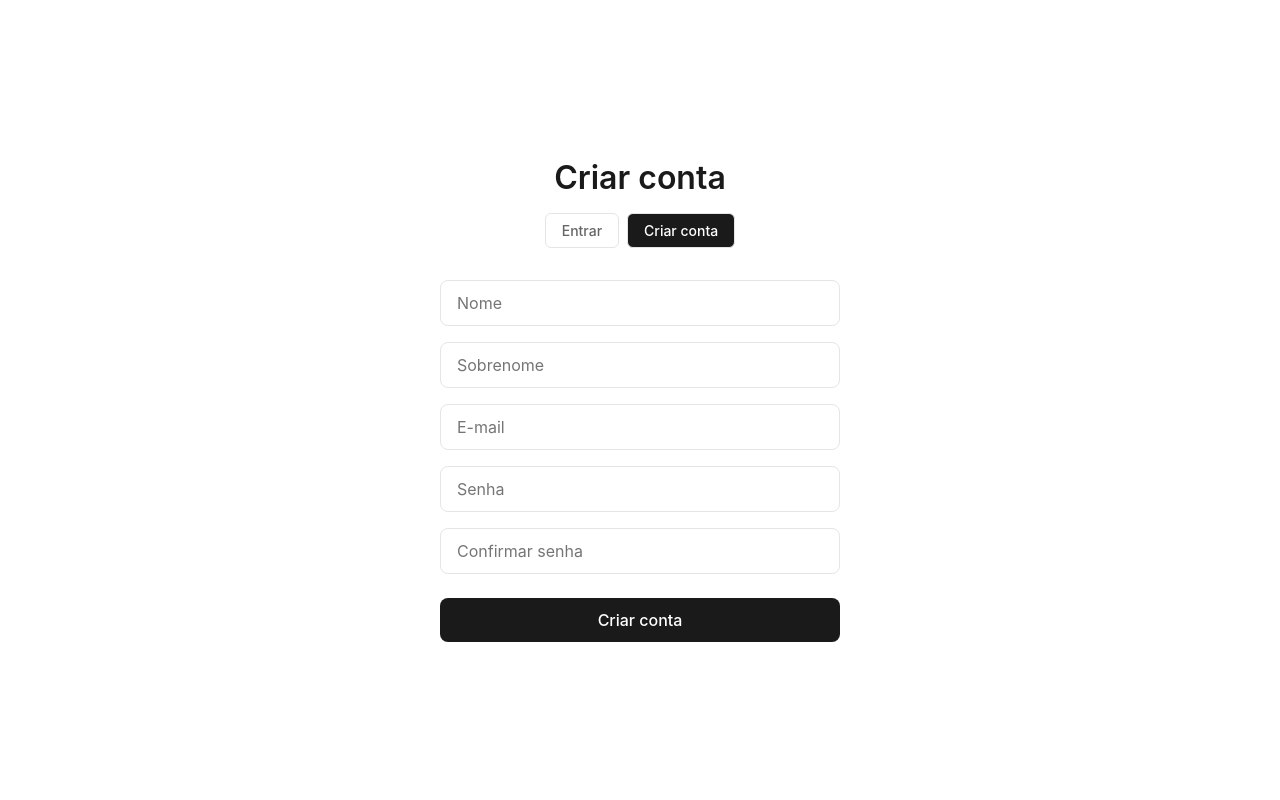
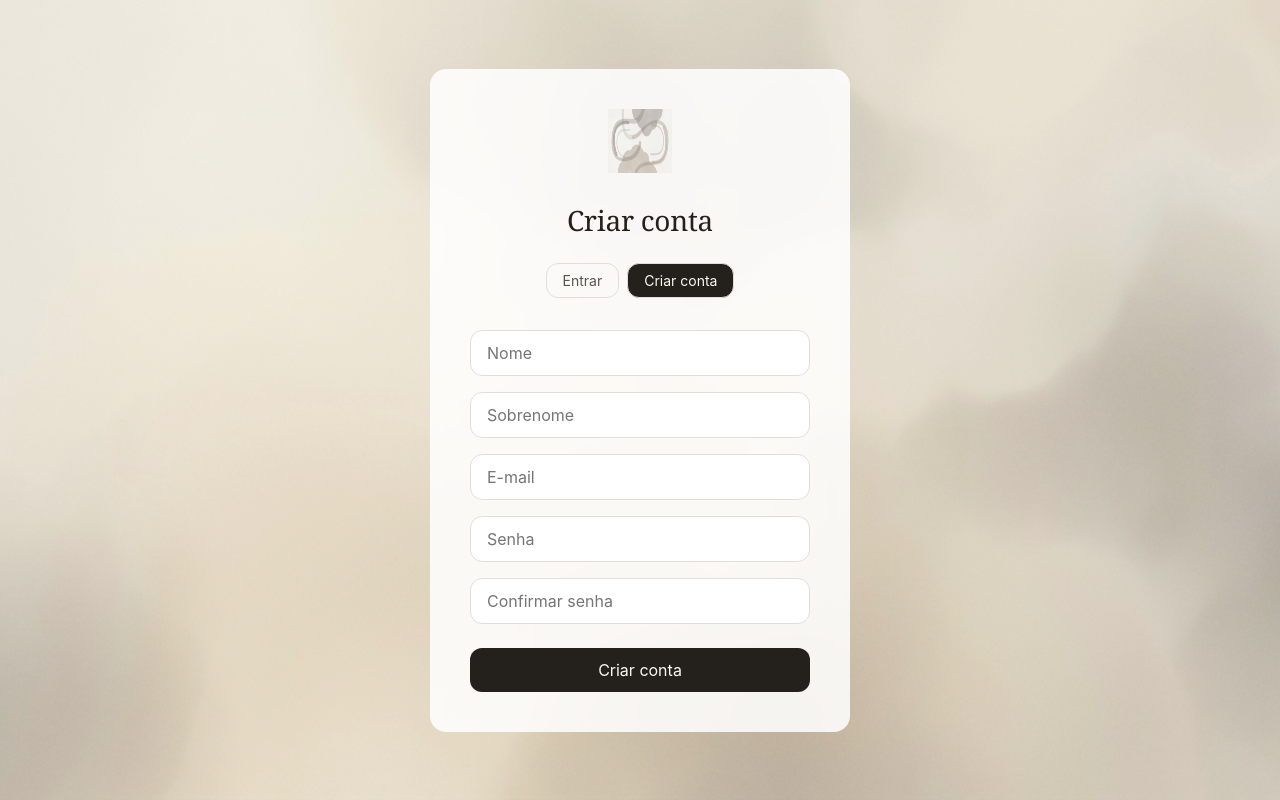
Before and after one commit to haendelllopes/pachai, a Next.js app: page /login in a window 1280 px wide. Both pictures are taken after a click on the button "Criar conta". Built offline with nearby package versions, Linux system fonts and the light colour scheme.

Commit message:
feat: implementa sistema visual Pachai - tokens CSS, refatoracao de login e chat minimalista

```diff
--- a/app/(auth)/login/page.tsx
+++ b/app/(auth)/login/page.tsx
@@ -3,6 +3,7 @@
 import { useState, useEffect } from 'react'
 import { useRouter } from 'next/navigation'
 import { createClient } from '@/app/lib/supabase/client'
+import Image from 'next/image'
 
 type Mode = 'signin' | 'signup'
 
@@ -164,33 +165,69 @@ export default function LoginPage() {
   }
 
   return (
-    <main style={{
+    <main
+      className="auth-page"
+      style={{
         minHeight: '100vh',
-      display: 'flex',
-      flexDirection: 'column',
-      alignItems: 'center',
-      justifyContent: 'center',
+        display: 'grid',
+        placeItems: 'center',
+        backgroundImage: 'url(/image/background-icon.jpeg)',
+        backgroundSize: 'cover',
+        backgroundPosition: 'center',
+        backgroundRepeat: 'no-repeat',
+        backgroundColor: 'var(--bg-main)',
+        backgroundBlendMode: 'multiply',
         padding: '2rem',
-    }}>
-      <div style={{
-        maxWidth: '400px',
+      }}
+    >
+      <section
+        className="auth-card"
+        style={{
           width: '100%',
-      }}>
-        <h1 style={{
-          fontSize: '2rem',
-          fontWeight: 600,
-          marginBottom: '1rem',
+          maxWidth: '420px',
+          padding: '2.5rem',
+          background: 'rgba(255, 255, 255, 0.85)',
+          backdropFilter: 'blur(6px)',
+          borderRadius: 'var(--radius-lg)',
           textAlign: 'center',
-        }}>
+        }}
+      >
+        <Image
+          src="/image/hero-icon.jpeg"
+          alt="Pachai"
+          width={64}
+          height={64}
+          className="auth-icon"
+          style={{
+            width: '64px',
+            height: '64px',
+            marginBottom: '1.5rem',
+            opacity: 0.85,
+            margin: '0 auto 1.5rem',
+          }}
+        />
+
+        <h1
+          style={{
+            fontSize: '1.75rem',
+            fontWeight: 400,
+            fontFamily: 'Georgia, "Times New Roman", serif',
+            marginBottom: '1.5rem',
+            color: 'var(--text-main)',
+            letterSpacing: '-0.01em',
+          }}
+        >
           {mode === 'signin' ? 'Entrar no Pachai' : 'Criar conta'}
         </h1>
 
-        <div style={{
+        <div
+          style={{
             display: 'flex',
             gap: '0.5rem',
             marginBottom: '2rem',
             justifyContent: 'center',
-        }}>
+          }}
+        >
           <button
             type="button"
             onClick={() => {
@@ -199,13 +236,20 @@ export default function LoginPage() {
             }}
             style={{
               padding: '0.5rem 1rem',
-              background: mode === 'signin' ? '#1a1a1a' : 'transparent',
-              color: mode === 'signin' ? '#ffffff' : '#666',
-              border: '1px solid #e5e5e5',
-              borderRadius: '0.375rem',
+              background: mode === 'signin' ? 'var(--text-main)' : 'transparent',
+              color: mode === 'signin' ? 'var(--bg-main)' : 'var(--text-soft)',
+              border: `1px solid var(--border-soft)`,
+              borderRadius: 'var(--radius-md)',
               fontSize: '0.875rem',
-              fontWeight: 500,
+              fontWeight: 400,
               cursor: 'pointer',
+              transition: 'opacity 0.2s ease',
+            }}
+            onMouseEnter={(e) => {
+              e.currentTarget.style.opacity = '0.8'
+            }}
+            onMouseLeave={(e) => {
+              e.currentTarget.style.opacity = '1'
             }}
           >
             Entrar
@@ -218,13 +262,20 @@ export default function LoginPage() {
             }}
             style={{
               padding: '0.5rem 1rem',
-              background: mode === 'signup' ? '#1a1a1a' : 'transparent',
-              color: mode === 'signup' ? '#ffffff' : '#666',
-              border: '1px solid #e5e5e5',
-              borderRadius: '0.375rem',
+              background: mode === 'signup' ? 'var(--text-main)' : 'transparent',
+              color: mode === 'signup' ? 'var(--bg-main)' : 'var(--text-soft)',
+              border: `1px solid var(--border-soft)`,
+              borderRadius: 'var(--radius-md)',
               fontSize: '0.875rem',
-              fontWeight: 500,
+              fontWeight: 400,
               cursor: 'pointer',
+              transition: 'opacity 0.2s ease',
+            }}
+            onMouseEnter={(e) => {
+              e.currentTarget.style.opacity = '0.8'
+            }}
+            onMouseLeave={(e) => {
+              e.currentTarget.style.opacity = '1'
             }}
           >
             Criar conta
@@ -232,14 +283,16 @@ export default function LoginPage() {
         </div>
 
         {error && (
-          <div style={{
+          <div
+            style={{
               padding: '0.75rem 1rem',
-            background: '#fee',
-            color: '#c33',
-            borderRadius: '0.5rem',
+              background: 'rgba(204, 51, 51, 0.1)',
+              color: 'oklch(0.50 0.15 25)',
+              borderRadius: 'var(--radius-md)',
               marginBottom: '1rem',
               fontSize: '0.875rem',
-          }}>
+            }}
+          >
             {error}
           </div>
         )}
@@ -257,9 +310,11 @@ export default function LoginPage() {
                 style={{
                   width: '100%',
                   padding: '0.75rem 1rem',
-                  border: '1px solid #e5e5e5',
-                  borderRadius: '0.5rem',
+                  border: '1px solid var(--border-soft)',
+                  borderRadius: 'var(--radius-md)',
                   fontSize: '1rem',
+                  color: 'var(--text-main)',
+                  backgroundColor: 'white',
                 }}
               />
             </div>
@@ -275,9 +330,11 @@ export default function LoginPage() {
                 style={{
                   width: '100%',
                   padding: '0.75rem 1rem',
-                  border: '1px solid #e5e5e5',
-                  borderRadius: '0.5rem',
+                  border: '1px solid var(--border-soft)',
+                  borderRadius: 'var(--radius-md)',
                   fontSize: '1rem',
+                  color: 'var(--text-main)',
+                  backgroundColor: 'white',
                 }}
               />
             </div>
@@ -293,9 +350,11 @@ export default function LoginPage() {
                 style={{
                   width: '100%',
                   padding: '0.75rem 1rem',
-                  border: '1px solid #e5e5e5',
-                  borderRadius: '0.5rem',
+                  border: '1px solid var(--border-soft)',
+                  borderRadius: 'var(--radius-md)',
                   fontSize: '1rem',
+                  color: 'var(--text-main)',
+                  backgroundColor: 'white',
                 }}
               />
             </div>
@@ -311,9 +370,11 @@ export default function LoginPage() {
                 style={{
                   width: '100%',
                   padding: '0.75rem 1rem',
-                  border: '1px solid #e5e5e5',
-                  borderRadius: '0.5rem',
+                  border: '1px solid var(--border-soft)',
+                  borderRadius: 'var(--radius-md)',
                   fontSize: '1rem',
+                  color: 'var(--text-main)',
+                  backgroundColor: 'white',
                 }}
               />
             </div>
@@ -329,9 +390,11 @@ export default function LoginPage() {
                 style={{
                   width: '100%',
                   padding: '0.75rem 1rem',
-                  border: '1px solid #e5e5e5',
-                  borderRadius: '0.5rem',
+                  border: '1px solid var(--border-soft)',
+                  borderRadius: 'var(--radius-md)',
                   fontSize: '1rem',
+                  color: 'var(--text-main)',
+                  backgroundColor: 'white',
                 }}
               />
             </div>
@@ -339,16 +402,22 @@ export default function LoginPage() {
             <button
               type="submit"
               disabled={loading}
-              className="landing-button"
               style={{
                 width: '100%',
                 padding: '0.75rem 2rem',
-                background: loading ? '#ccc' : '#1a1a1a',
-                color: '#ffffff',
-                borderRadius: '0.5rem',
+                background: loading ? 'var(--border-soft)' : 'var(--text-main)',
+                color: 'var(--bg-main)',
+                borderRadius: 'var(--radius-md)',
                 fontSize: '1rem',
-                fontWeight: 500,
+                fontWeight: 400,
                 cursor: loading ? 'not-allowed' : 'pointer',
+                transition: 'opacity 0.2s ease',
+              }}
+              onMouseEnter={(e) => {
+                if (!loading) e.currentTarget.style.opacity = '0.85'
+              }}
+              onMouseLeave={(e) => {
+                e.currentTarget.style.opacity = '1'
               }}
             >
               {loading ? 'Criando conta...' : 'Criar conta'}
@@ -367,9 +436,11 @@ export default function LoginPage() {
                 style={{
                   width: '100%',
                   padding: '0.75rem 1rem',
-                  border: '1px solid #e5e5e5',
-                  borderRadius: '0.5rem',
+                  border: '1px solid var(--border-soft)',
+                  borderRadius: 'var(--radius-md)',
                   fontSize: '1rem',
+                  color: 'var(--text-main)',
+                  backgroundColor: 'white',
                 }}
               />
             </div>
@@ -385,9 +456,11 @@ export default function LoginPage() {
                 style={{
                   width: '100%',
                   padding: '0.75rem 1rem',
-                  border: '1px solid #e5e5e5',
-                  borderRadius: '0.5rem',
+                  border: '1px solid var(--border-soft)',
+                  borderRadius: 'var(--radius-md)',
                   fontSize: '1rem',
+                  color: 'var(--text-main)',
+                  backgroundColor: 'white',
                 }}
               />
             </div>
@@ -395,23 +468,29 @@ export default function LoginPage() {
             <button
               type="submit"
               disabled={loading}
-              className="landing-button"
               style={{
                 width: '100%',
                 padding: '0.75rem 2rem',
-                background: loading ? '#ccc' : '#1a1a1a',
-                color: '#ffffff',
-                borderRadius: '0.5rem',
+                background: loading ? 'var(--border-soft)' : 'var(--text-main)',
+                color: 'var(--bg-main)',
+                borderRadius: 'var(--radius-md)',
                 fontSize: '1rem',
-                fontWeight: 500,
+                fontWeight: 400,
                 cursor: loading ? 'not-allowed' : 'pointer',
+                transition: 'opacity 0.2s ease',
+              }}
+              onMouseEnter={(e) => {
+                if (!loading) e.currentTarget.style.opacity = '0.85'
+              }}
+              onMouseLeave={(e) => {
+                e.currentTarget.style.opacity = '1'
               }}
             >
               {loading ? 'Entrando...' : 'Entrar'}
             </button>
           </form>
         )}
-      </div>
+      </section>
     </main>
   )
 }
--- a/app/globals.css
+++ b/app/globals.css
@@ -1,3 +1,10 @@
+/*
+SISTEMA VISUAL PACHAI:
+- O texto é o protagonista
+- A interface nunca deve parecer produtiva ou acelerada
+- Se algo chamar atenção, está errado
+*/
+
 * {
   box-sizing: border-box;
   padding: 0;
@@ -5,6 +12,16 @@
 }
 
 :root {
+  /* Tokens do Sistema Visual Pachai (Design System Mínimo) */
+  --bg-main: oklch(0.98 0.01 85);
+  --bg-soft: oklch(0.96 0.01 85);
+  --text-main: oklch(0.25 0.01 85);
+  --text-soft: oklch(0.45 0.01 85);
+  --accent: oklch(0.75 0.09 70); /* dourado suave */
+  --border-soft: oklch(0.9 0.01 85);
+  --radius-lg: 16px;
+  --radius-md: 12px;
+
   /* Paleta de cores da landing page - tons quentes e neutros */
   --landing-bg: oklch(0.98 0.01 85); /* Bege/creme suave */
   --landing-text: oklch(0.25 0.03 45); /* Marrom escuro quente */
```
Also changed, not shown: app/components/chat/ChatInterface.tsx (+94 -68 lines), app/components/chat/MessageBubble.tsx (+13 -15 lines). Lines whose indentation alone changed are shown as unchanged.
